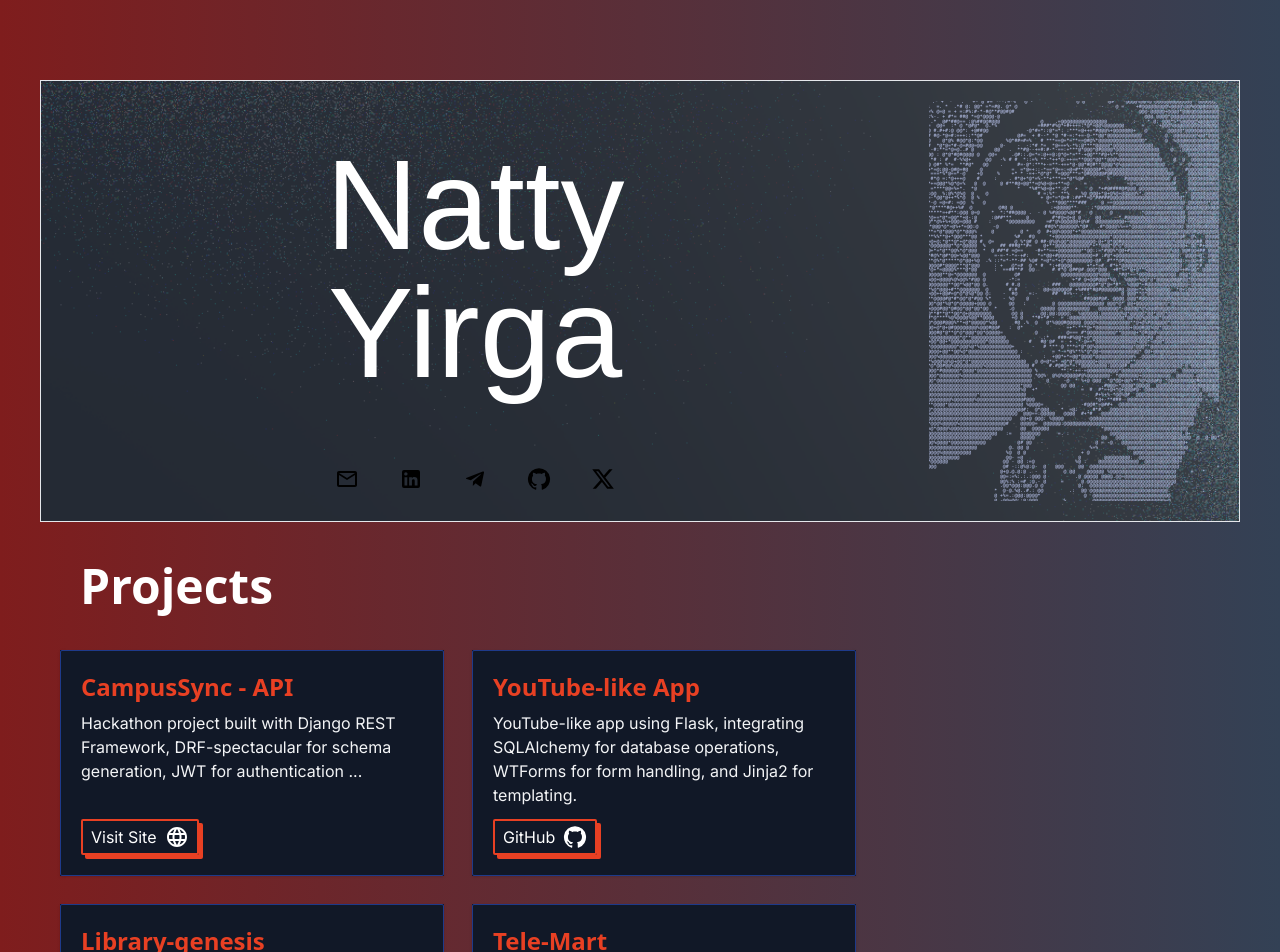
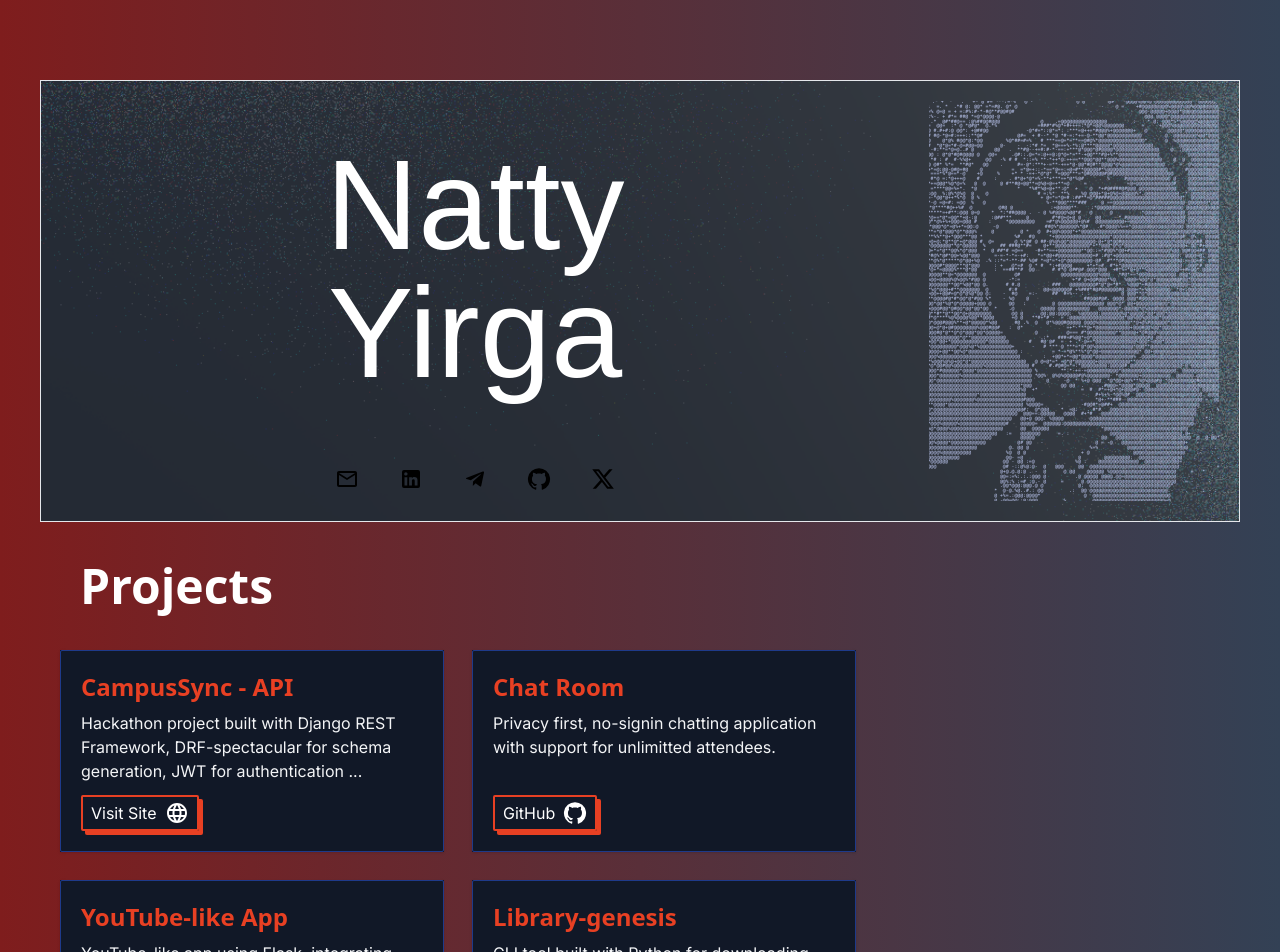
Before and after one commit to Nxttyy/portfolio-react, a Next.js app: page / in a window 1280 px wide. Shown: the top 952 px of the page. Built offline with nearby package versions, Linux system fonts and the light colour scheme; a web font is replaced by a local one.

Commit message:
chat app in projects

```diff
--- a/app/components/Projects.tsx
+++ b/app/components/Projects.tsx
@@ -1,10 +1,12 @@
-import projectsData from "../../public/assets/projects_data";
+import projectsData from "@/public/assets/projects_data";
 import ProjectCard from "./ProjectCard";
 
 function Projects() {
   return (
     <div className="w-full">
-      <p className="text-start mx-10 my-10 font-extrabold text-5xl text-white">Projects</p>
+      <p className="text-start mx-10 my-10 font-extrabold text-5xl text-white">
+        Projects
+      </p>
       <div className="flex flex-wrap m-5 text-center w-full gap-7">
         {projectsData.map((project, index) => (
           <ProjectCard key={index} {...project} />
--- a/public/assets/projects_data.js
+++ b/public/assets/projects_data.js
@@ -7,6 +7,15 @@ const projectsData = [
     linkText: "Visit Site",
     color: "#E84023",
     iconType: "language",
+  },
+  {
+    title: "Chat Room",
+    description:
+      "Privacy first, no-signin chatting application with support for unlimitted attendees.",
+    link: "https://github.com/Nxttyy/Chat-App",
+    linkText: "GitHub",
+    color: "#E84023",
+    iconType: "github",
   },
   {
     title: "YouTube-like App",
```
Lines whose indentation alone changed are shown as unchanged.
